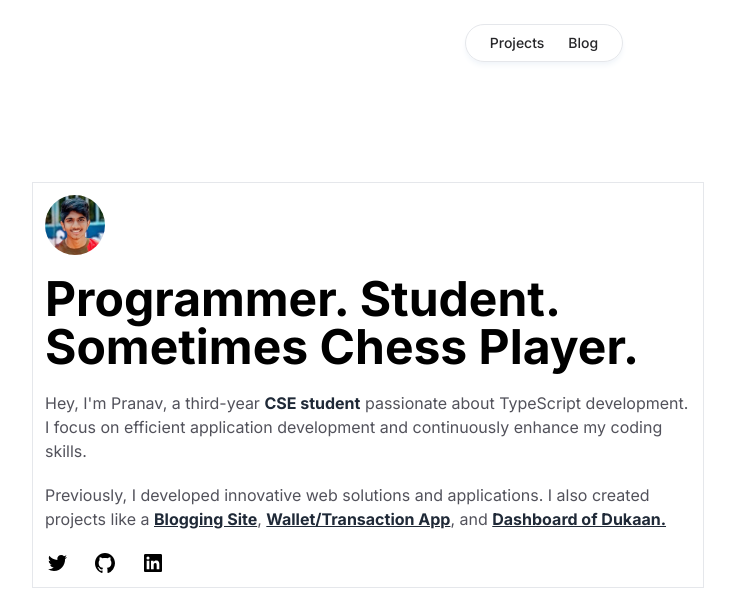
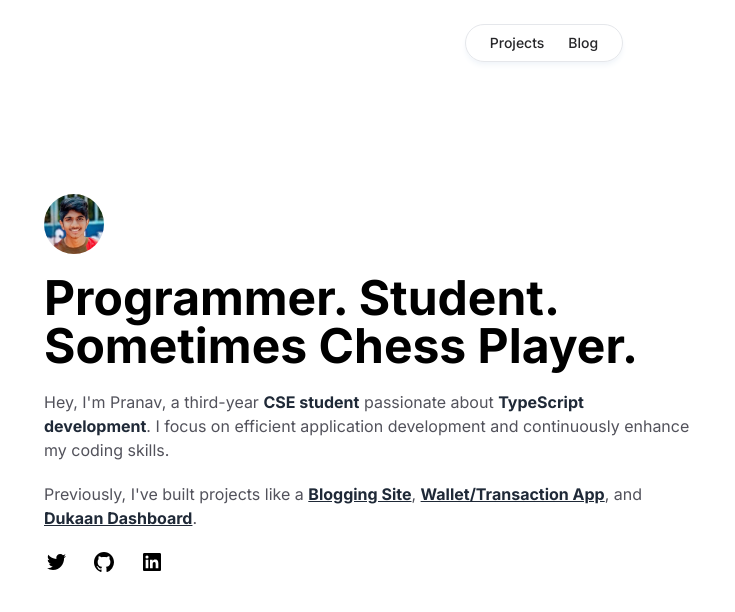
Before and after one commit to pranavchaitu/portfolio, a Next.js app: page / in a window 1280 px wide. Shown: the top 612 px of the page, without its empty margins (96-831 px from the left). Built offline with nearby package versions, Linux system fonts and the light colour scheme.

Commit message:
home modX

```diff
--- a/app/layout.tsx
+++ b/app/layout.tsx
@@ -19,7 +19,7 @@ export default function RootLayout({
     <html lang="en">
       <body className={inter.className}>
         <TopBar />
-        <div className="mt-16 sm:mt-24">
+        <div className="mt-12 sm:mt-24">
           {children}
         </div>
       </body>
--- a/app/page.tsx
+++ b/app/page.tsx
@@ -5,7 +5,7 @@ export default function Home() {
   return <>
     <div className="flex justify-center">
       <div className="w-screen max-w-screen-md lg:max-w-screen-lg">
-        <div className="flex justify-center max-w-2xl border">
+        <div className="flex justify-center max-w-2xl">
           <div className="p-3">
             <Image
               src="/profile.png"
@@ -16,15 +16,13 @@ export default function Home() {
               priority={true}
             />
             <p className="font-bold text-4xl lg:text-5xl mt-6 sm:mt-5">
-            Programmer. Student. Sometimes Chess Player.
+              Programmer. Student. Sometimes Chess Player.
             </p>
             <p className="text-base text-zinc-600 mt-6 sm:mt-5">
-              Hey, I&apos;m Pranav, a third-year <span className="text-md text-gray-800 font-bold">CSE student</span> passionate about TypeScript development. I focus on efficient application development and continuously enhance my coding skills.
+              Hey, I&apos;m Pranav, a third-year <span className="text-md text-gray-800 font-bold">CSE student</span> passionate about <span className="text-md text-gray-800 font-bold">TypeScript development</span>. I focus on efficient application development and continuously enhance my coding skills.
             </p>
             <p className="text-base text-zinc-600 mt-5">
-              Previously, I developed innovative web solutions and applications. I also created projects like a <a href="https://bloggitt.vercel.app/" target="_blank" className="text-gray-800 font-bold underline cursor-pointer">Blogging Site</a>
-              , <a href="https://paytm-by-pranav.vercel.app/" target="_blank" className="text-gray-800 font-bold underline cursor-pointer">Wallet/Transaction App</a>
-              , and <a href="https://dukaan-by-pranav.vercel.app/" target="_blank" className="text-gray-800 font-bold underline cursor-pointer">Dashboard of Dukaan.</a>
+              Previously, I've built projects like a <a href="https://medium-by-pranav.vercel.app" target="_blank" className="text-gray-800 font-bold underline cursor-pointer">Blogging Site</a>, <a href="https://paytm-by-pranav.vercel.app" target="_blank" className="text-gray-800 font-bold underline cursor-pointer">Wallet/Transaction App</a>, and <a href="https://dukaan-by-pranav.vercel.app" target="_blank" className="text-gray-800 font-bold underline cursor-pointer">Dukaan Dashboard</a>.
             </p>
             <div className="flex gap-6 mt-6 sm:mt-5">
               <a href="https://www.x.com/pranavchaitu" target="_blank">
```
